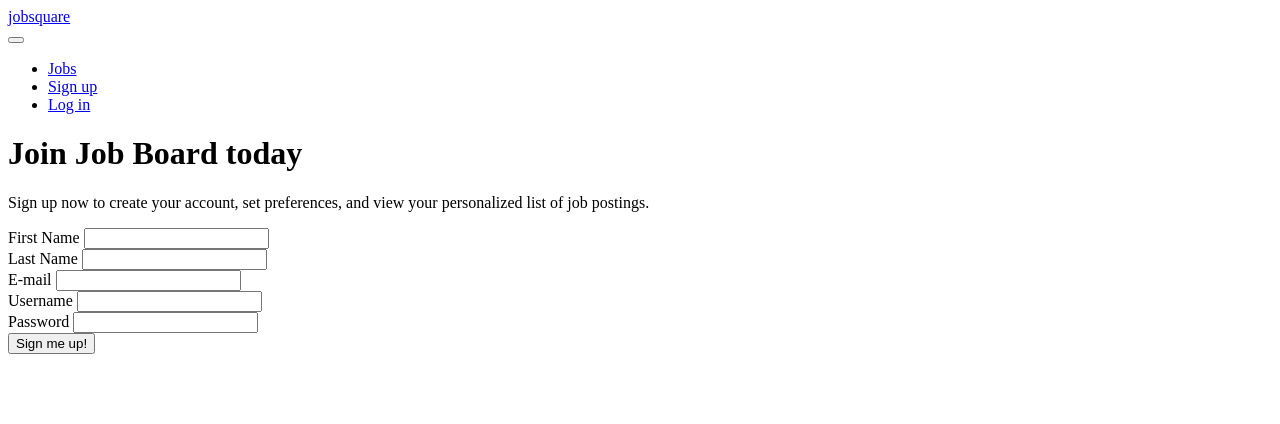
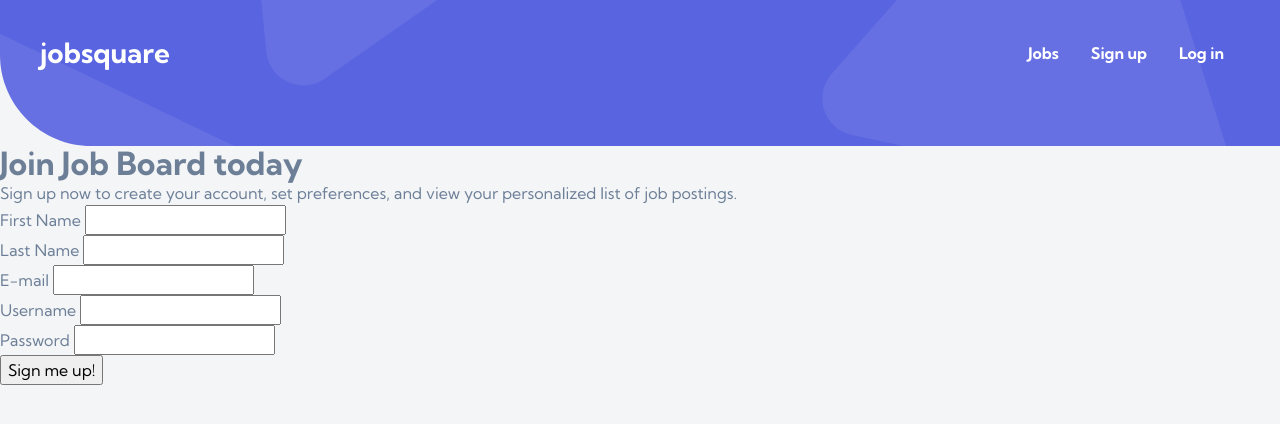
Before and after one commit to lexsac/jobsquare-capstone, a Flask app: page /signup in a window 1280 px wide. Shown: the top 424 px of the page. Run offline with Flask 3, Linux system fonts and the light colour scheme; some libraries are stand-ins or nearby versions.

Commit message:
Imported url('base. css') --> url('../base.css')

```diff
--- a/static/css/404.css
+++ b/static/css/404.css
@@ -1 +1 @@
-@import url('main.css');
+@import url('base.css');
--- a/static/css/jobs/detail.css
+++ b/static/css/jobs/detail.css
@@ -1,4 +1,4 @@
-@import url('main.css');
+@import url('../base.css');
 
 /* ------------------------- */
 /* Job Details styling */
--- a/static/css/jobs/jobs-anon.css
+++ b/static/css/jobs/jobs-anon.css
@@ -0,0 +1 @@
+@import url('../base.css');
--- a/static/css/users/likes.css
+++ b/static/css/users/likes.css
@@ -1,4 +1,4 @@
-@import url('main.css');
+@import url('../base.css');
 
 /* ------------------------- */
 /* User Likes styling */
--- a/static/css/users/login.css
+++ b/static/css/users/login.css
@@ -1 +1 @@
-@import url('main.css');
+@import url('../base.css');
--- a/static/css/users/signup.css
+++ b/static/css/users/signup.css
@@ -1 +1 @@
-@import url('main.css');
+@import url('../base.css');
```
